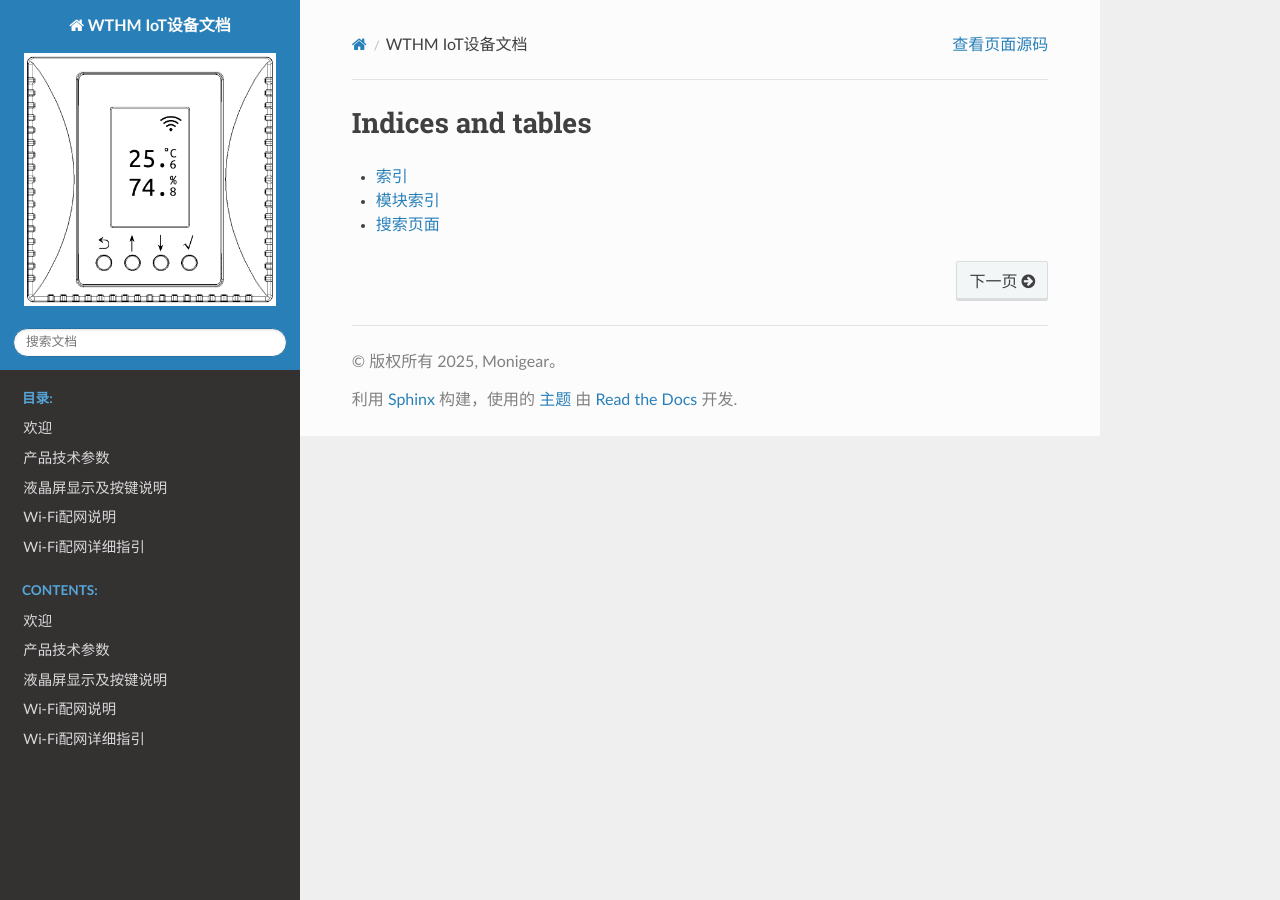
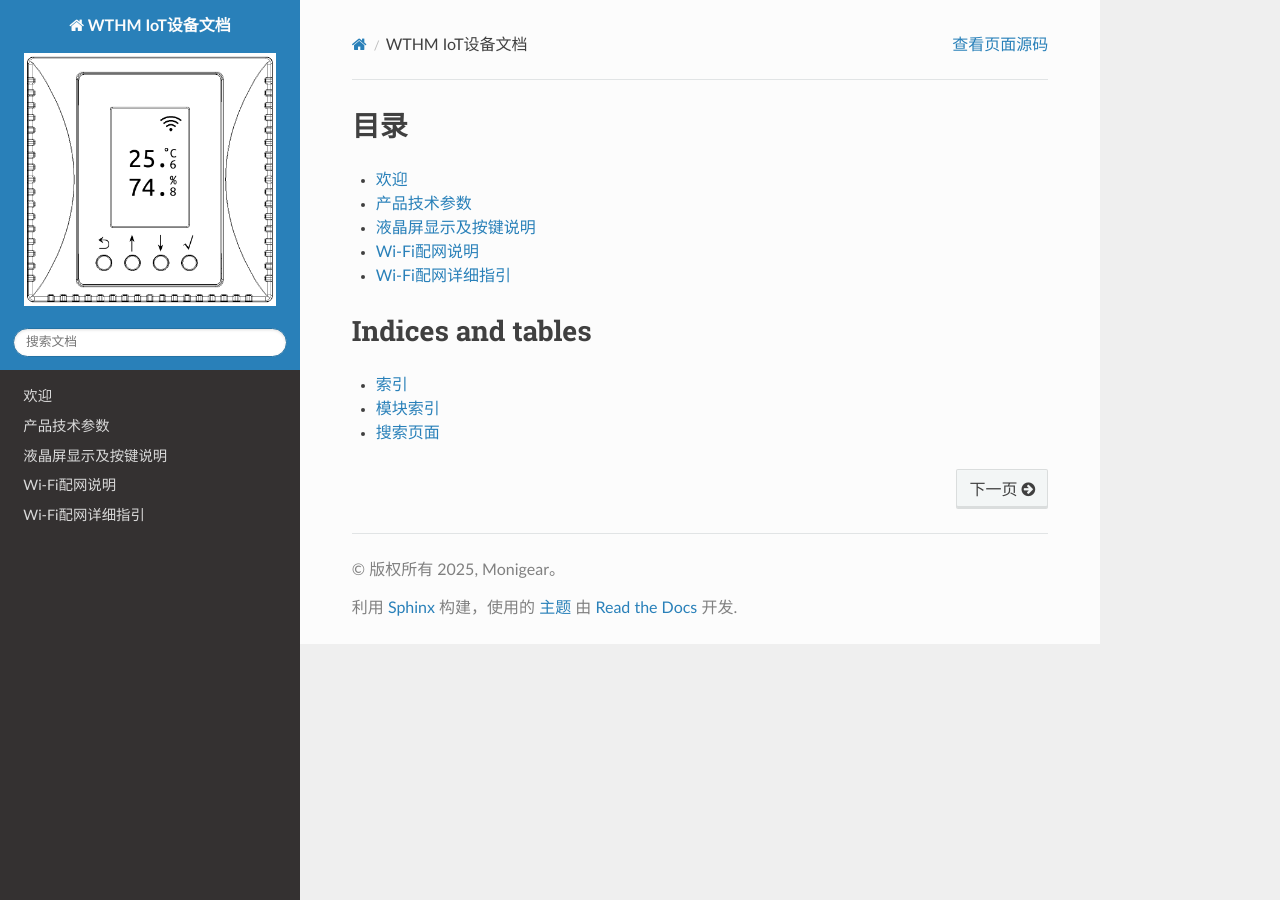
Before and after one commit to laosongbaba/wthm_docs_sphinx, a Sphinx documentation site: the page built from docs/index.rst, in a window 1280 px wide. Built offline with Sphinx 7.4.7 and the Read the Docs theme 3.1.0, drawn with Linux system fonts in a browser that asks for light colours; some of the changed lines change nothing that is shown.

Commit message:
使用替换变量控制目录标题，修复导航栏显示问题

```diff
--- a/docs/conf.py
+++ b/docs/conf.py
@@ -37,7 +37,7 @@ if language_env.startswith('en'):
 .. |panel_ops_title| replace:: Panel Operations
 .. |wifi_config_title| replace:: Wi-Fi Configuration
 .. |detailed_instr_title| replace:: Detailed Instructions
-.. |contents_caption| replace:: Contents:
+.. |index_toc_caption| replace:: Contents
 """
     # In this approach, we don't exclude files as we use standard names with conditional includes
     exclude_patterns = ['_build', 'Thumbs.db', '.DS_Store']
@@ -53,7 +53,7 @@ else:
 .. |panel_ops_title| replace:: 液晶屏显示及按键说明
 .. |wifi_config_title| replace:: Wi-Fi配网说明
 .. |detailed_instr_title| replace:: Wi-Fi配网详细指引
-.. |contents_caption| replace:: 目录:
+.. |index_toc_caption| replace:: 目录
 """
     # In this approach, we don't exclude files as we use standard names with conditional includes
     exclude_patterns = ['_build', 'Thumbs.db', '.DS_Store']
--- a/docs/index.rst
+++ b/docs/index.rst
@@ -6,30 +6,22 @@
    WTHM IoT设备文档
    ================
 
-   .. toctree::
-      :maxdepth: 2
-      :caption: 目录:
-
-      main
-      product-specs
-      panel-operations
-      wifi-config
-      detailed-instructions
-
 .. only:: en
 
    Welcome to WTHM IoT Device Documentation!
    =========================================
 
-   .. toctree::
-      :maxdepth: 2
-      :caption: Contents:
+|index_toc_caption|
+===================
 
-      main
-      product-specs
-      panel-operations
-      wifi-config
-      detailed-instructions
+.. toctree::
+   :maxdepth: 2
+
+   main
+   product-specs
+   panel-operations
+   wifi-config
+   detailed-instructions
 
 Indices and tables
 ==================
```
